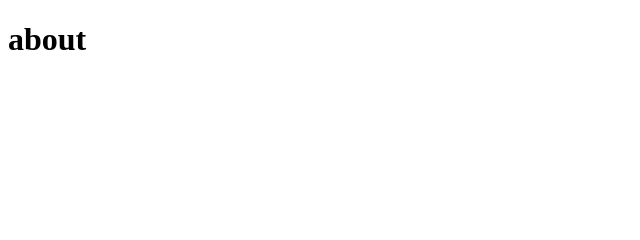
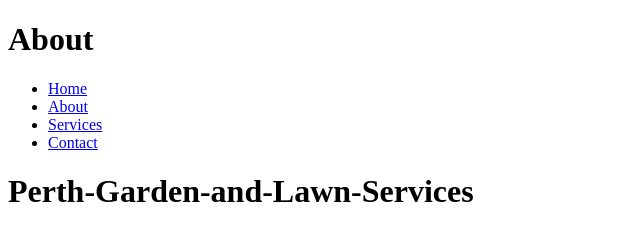
Before and after one commit to Erichards01/gatsby-perth-garden-lawn-services, a Gatsby site: page /about in a window 1280 px wide. Shown: the whole page, without its empty margins (0-640 px from the left). Built offline with nearby package versions, Linux system fonts and the light colour scheme; Gatsby itself is replaced by a stand-in of ours.

Commit message:
page routing

```diff
--- /dev/null
+++ b/src/components/layout.js
@@ -0,0 +1,28 @@
+import * as React from "react";
+import { Link } from "gatsby";
+
+const Layout = () => {
+  return (
+    <main>
+      <nav>
+        <ul>
+          <li>
+            <Link to="/">Home</Link>
+          </li>
+          <li>
+            <Link to="/about">About</Link>
+          </li>{" "}
+          <li>
+            <Link to="/services">Services</Link>
+          </li>
+          <li>
+            <Link to="/contact">Contact</Link>
+          </li>
+        </ul>
+      </nav>
+      <h1>Perth-Garden-and-Lawn-Services</h1>
+    </main>
+  );
+};
+
+export default Layout;
--- a/src/pages/about.js
+++ b/src/pages/about.js
@@ -1,11 +1,15 @@
 import * as React from "react";
+import { Link } from "gatsby";
+import Layout from "../components/layout";
 
-const About = () => {
+const AboutPage = () => {
   return (
-    <div>
-      <h1> about</h1>
-    </div>
+    <main>
+      <title>About Page</title>
+      <h1>About</h1>
+      <Layout></Layout>
+    </main>
   );
 };
 
-export default About;
+export default AboutPage;
```
Also changed, not shown: src/pages/contact.js (+9 -5 lines), src/pages/index.js (+11 -3 lines), src/pages/services.js (+9 -5 lines).
